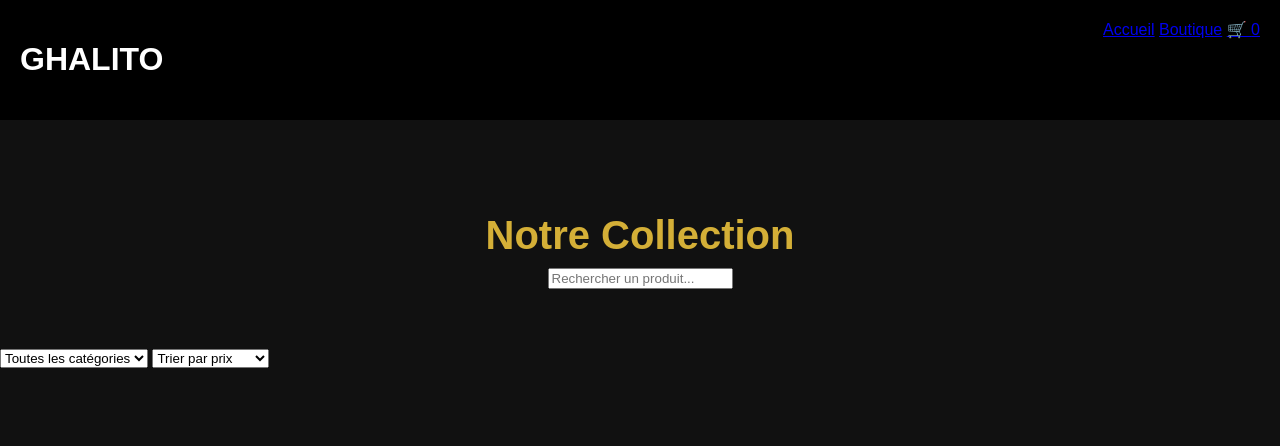
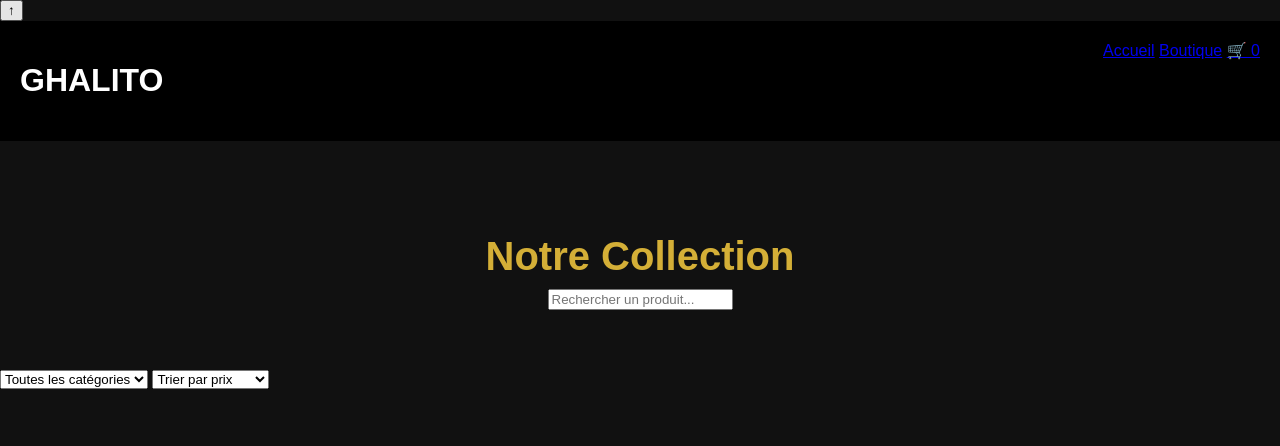
Before and after one commit to GHALITO-STORE/GHALITO, a plain HTML site: page boutique.html in a window 1280 px wide. Shown: the top 446 px of the page. Drawn offline with Linux system fonts and the light colour scheme.

Commit message:
Update boutique.html

```diff
--- a/boutique.html
+++ b/boutique.html
@@ -13,7 +13,11 @@
 <link rel="stylesheet" href="style.css">
 
 </head>
+<button id="topButton">
 
+↑
+
+</button>
 <body>
 
 <header>
```
